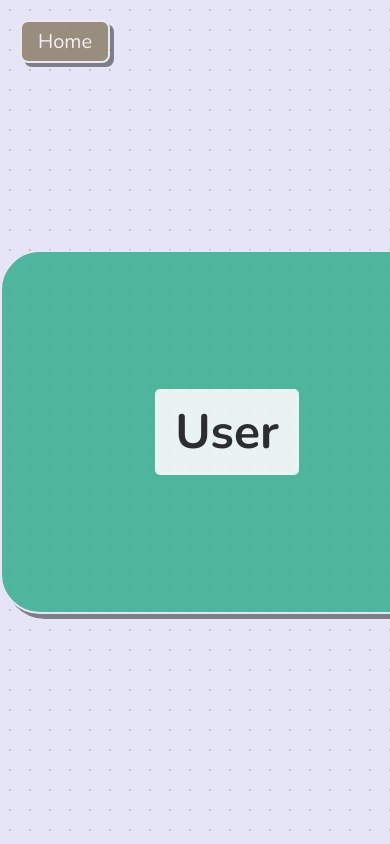
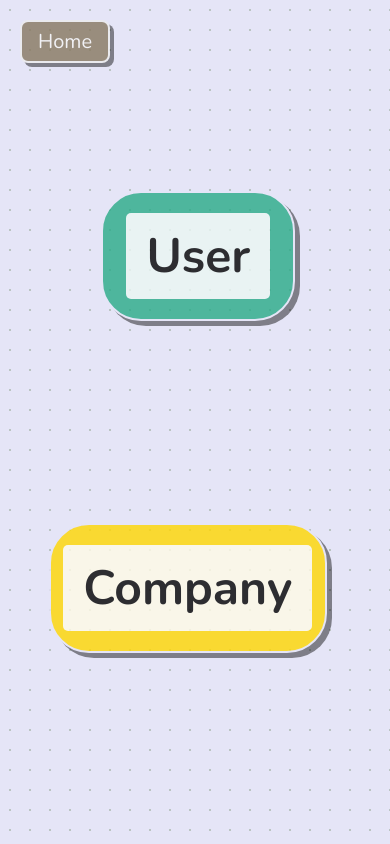
Before and after one commit to kausar2nd/testShunno, a Flask app: page /login in a window 390 px wide; the page is wider, and only the part inside the window is pictured. Run offline with Flask 3, Linux system fonts and the light colour scheme; some web fonts are replaced.

Commit message:
update login general

```diff
--- a/app/static/css/login_general_style.css
+++ b/app/static/css/login_general_style.css
@@ -92,3 +92,14 @@ a {
 #cc {
     background-color: #FFD700;
 }
+@media screen and (max-width: 768px) {
+    .container {
+        flex-direction: column;
+    }
+    .card {
+        width: 80%;
+        height: auto;
+        margin: 10px 0;
+        padding: 20px;
+    }
+}
```
